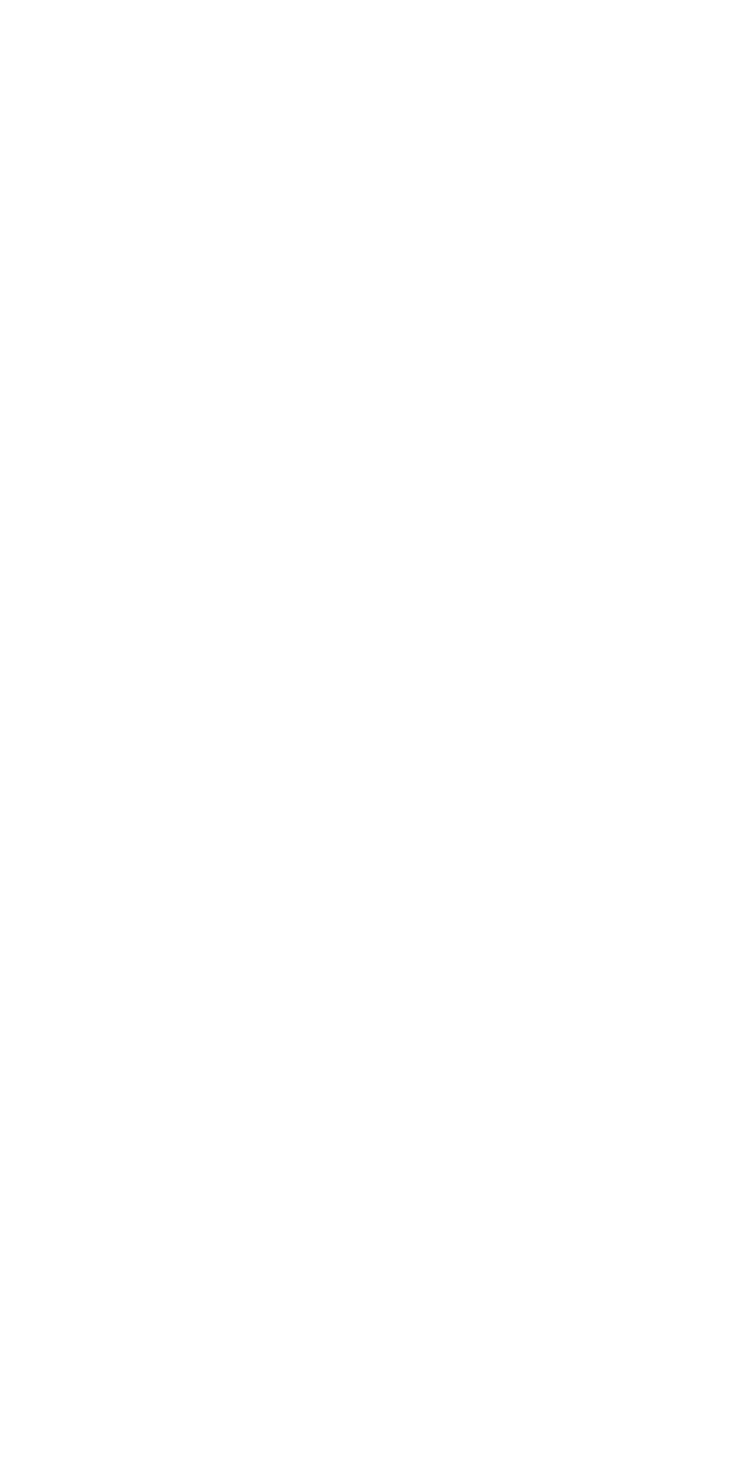
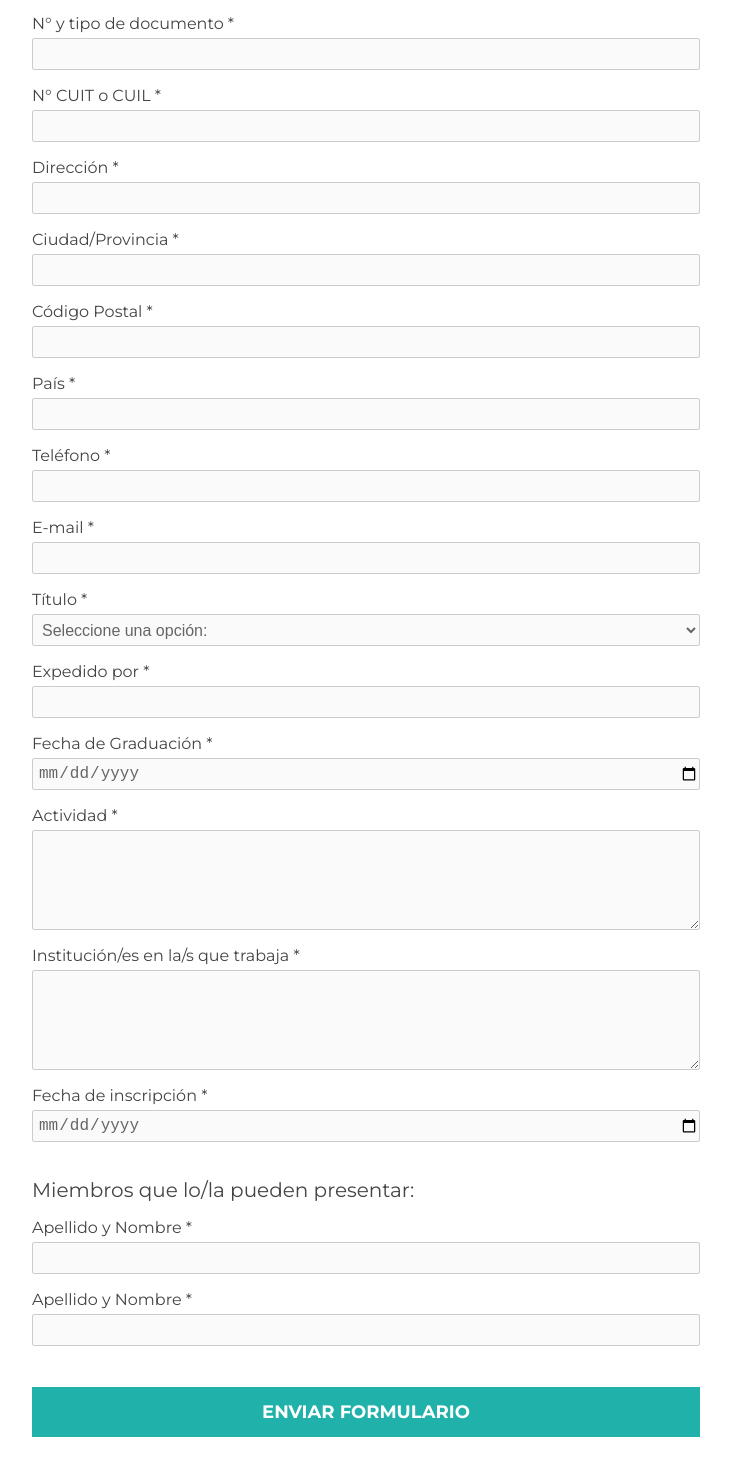
Before and after one commit to sleklere/adeip, a React (Create React App) app: page /formulario-miembro in a window 1280 px wide. Before the commit this address had no page. Shown: the part 612-2070 px from the top of the page, without its empty margins (274-1005 px from the left). Before the commit the page ends 800 px from the top, so only its background shows below. Built offline with nearby package versions, Linux system fonts and the light colour scheme; a web font is replaced by a local one.

Commit message:
FormularioMiembro finished

```diff
--- a/src/App.jsx
+++ b/src/App.jsx
@@ -9,6 +9,7 @@ import ConsejoDirectivo from "./Pages/ConsejoDirectivo";
 import Publicaciones from "./Pages/Publicaciones";
 import Biblioteca from "./Pages/Biblioteca";
 import ActividadesAcademicas from "./Pages/ActividadesAcademicas";
+import FormularioMiembro from "./Pages/FormularioMiembro";
 
 const router = createBrowserRouter([
   {
@@ -44,6 +45,10 @@ const router = createBrowserRouter([
         path: "/contacto",
         element: <Contact />,
       },
+      {
+        path: "/formulario-miembro",
+        element: <FormularioMiembro />,
+      },
     ],
   },
 ]);
--- a/src/Pages/ActividadesAcademicas.jsx
+++ b/src/Pages/ActividadesAcademicas.jsx
@@ -1,12 +1,13 @@
+import PageLayoutTop from "../Components/PageLayoutTop";
+import backgroundImage from "../Assets/actividades-academicas-copia.jpg";
+
 import styles from "./ActividadesAcademicas.module.css";
 import Course from "../Components/Course";
 
 function ActividadesAcademicas() {
   return (
     <div className={styles["container"]}>
-      <div className={styles["titulo"]}>
-        <h1>ACTIVIDADES ACADÉMICAS</h1>
-      </div>
+      <PageLayoutTop title={"ACTIVIDADES ACADEMICAS"} image={backgroundImage} />
       <main>
         <h2 className={styles["heading-secondary-actividades"]}>Cursos</h2>
         <div className={styles["cursos-container"]}>
--- a/src/Pages/ActividadesAcademicas.module.css
+++ b/src/Pages/ActividadesAcademicas.module.css
@@ -4,24 +4,6 @@
   margin-left: auto;
   margin-right: auto;
   margin-bottom: 10rem;
-}
-
-.titulo {
-  background-image: linear-gradient(rgba(0, 0, 0, 0.3), rgba(0, 0, 0, 0.3)),
-    url("../Assets/actividades-academicas-copia.jpg");
-  background-repeat: no-repeat;
-  background-size: cover;
-
-  padding-top: 10%;
-  padding-bottom: 10%;
-  margin-bottom: 4rem;
-}
-
-.titulo h1 {
-  color: white;
-  text-align: center;
-  font-size: 6.4rem;
-  letter-spacing: 0.5rem;
 }
 
 main {
--- a/src/Pages/Biblioteca.jsx
+++ b/src/Pages/Biblioteca.jsx
@@ -1,13 +1,13 @@
+import PageLayoutTop from "../Components/PageLayoutTop";
+import backgroundImage from "../Assets/biblioteca.jpg";
+
 import Book from "../Components/Book";
-
 import styles from "./Biblioteca.module.css";
 
 function Biblioteca() {
   return (
     <div className={styles.container}>
-      <div className={styles.titulo}>
-        <h1>BIBLIOTECA</h1>
-      </div>
+      <PageLayoutTop title={"BIBLIOTECA"} image={backgroundImage} />
       <main>
         <h2 className={styles["heading-secondary-biblioteca"]}>
           Catálogo de libros
--- a/src/Pages/Biblioteca.module.css
+++ b/src/Pages/Biblioteca.module.css
@@ -3,24 +3,6 @@
 
   margin-left: auto;
   margin-right: auto;
-}
-
-.titulo {
-  background-image: linear-gradient(rgba(0, 0, 0, 0.3), rgba(0, 0, 0, 0.3)),
-    url("../Assets/biblioteca.jpg");
-  background-repeat: no-repeat;
-  background-size: cover;
-
-  padding-top: 10%;
-  padding-bottom: 10%;
-  margin-bottom: 4rem;
-}
-
-.titulo h1 {
-  color: white;
-  text-align: center;
-  font-size: 6.4rem;
-  letter-spacing: 0.5rem;
 }
 
 main {
--- /dev/null
+++ b/src/Pages/FormularioMiembro.jsx
@@ -0,0 +1,95 @@
+import PageLayoutTop from "../Components/PageLayoutTop";
+import backgroundImage from "../Assets/formulario-miembro.jpg";
+import styles from "./FormularioMiembro.module.css";
+
+function FormularioMiembro() {
+  return (
+    <>
+      <PageLayoutTop
+        title={"SOLICITUD DE INGRESO COMO MIEMBRO"}
+        image={backgroundImage}
+      />
+      <form className={styles.form}>
+        <label>
+          Apellido y Nombre *
+          <input type="text" />
+        </label>
+        <label>
+          N° y tipo de documento *
+          <input type="text" />
+        </label>
+        <label>
+          N° CUIT o CUIL *
+          <input type="number" />
+        </label>
+        <label>
+          Dirección *
+          <input type="text" />
+        </label>
+        <label>
+          Ciudad/Provincia *
+          <input type="text" />
+        </label>
+        <label>
+          Código Postal *
+          <input type="number" />
+        </label>
+        <label>
+          País *
+          <input type="text" />
+        </label>
+        <label>
+          Teléfono *
+          <input type="tel" />
+        </label>
+        <label>
+          E-mail *
+          <input type="email" />
+        </label>
+        <label>
+          Título *
+          <select name="" id="">
+            <option value="">Seleccione una opción:</option>
+            <option value="psicologo">Psicólogo</option>
+            <option value="licenciado-psicologia">
+              Licenciado en Psicología
+            </option>
+          </select>
+        </label>
+        <label>
+          Expedido por *
+          <input type="text" />
+        </label>
+        <label>
+          Fecha de Graduación *
+          <input type="date" />
+        </label>
+        <label>
+          Actividad *
+          <textarea />
+        </label>
+        <label>
+          Institución/es en la/s que trabaja *
+          <textarea />
+        </label>
+        <label>
+          Fecha de inscripción *
+          <input type="date" />
+        </label>
+        <p>Miembros que lo/la pueden presentar:</p>
+        <label>
+          Apellido y Nombre *
+          <input type="text" />
+        </label>
+        <label>
+          Apellido y Nombre *
+          <input type="text" />
+        </label>
+
+        <button>ENVIAR FORMULARIO</button>
+      </form>
+    </>
+  );
+}
+
+export default FormularioMiembro;
--- /dev/null
+++ b/src/Pages/FormularioMiembro.module.css
@@ -0,0 +1,66 @@
+.form {
+  display: flex;
+  flex-direction: column;
+  font-size: 1.6rem;
+  color: #444;
+  max-width: 70rem;
+  margin: 0 auto;
+  padding: 0 1.6rem;
+  gap: 1.6rem;
+  margin-bottom: 4rem;
+}
+
+.form label {
+  display: flex;
+  flex-direction: column;
+  gap: 5px;
+}
+
+.form input,
+.form textarea,
+.form select {
+  background-color: #fafafa;
+  height: 3.2rem;
+  border: 1px solid #ccc;
+  border-radius: 2px;
+  padding-left: 5px;
+  font-size: 1.6rem;
+  color: #666;
+  transition: all 0.1s ease-out;
+}
+
+.form input:focus,
+.form textarea:focus,
+.form select:focus {
+  outline: 1px solid var(--main-color);
+  outline: none;
+  border: 1px solid var(--main-color);
+}
+
+.form textarea {
+  height: 10rem;
+  padding-top: 5px;
+}
+
+.form p {
+  font-size: 2rem;
+
+  margin-top: 2rem;
+}
+
+.form button {
+  font-weight: bold;
+  height: 5rem;
+  border: none;
+  background-color: var(--main-color);
+  transition: all 0.2s;
+  color: #fff;
+  font-size: 1.8rem;
+
+  margin-top: 2.5rem;
+  margin-bottom: 5rem;
+}
+
+.form button:hover {
+  background-color: var(--main-color-dark);
+}
```
Also changed, not shown: src/Assets/formulario-miembro.jpg (added).
